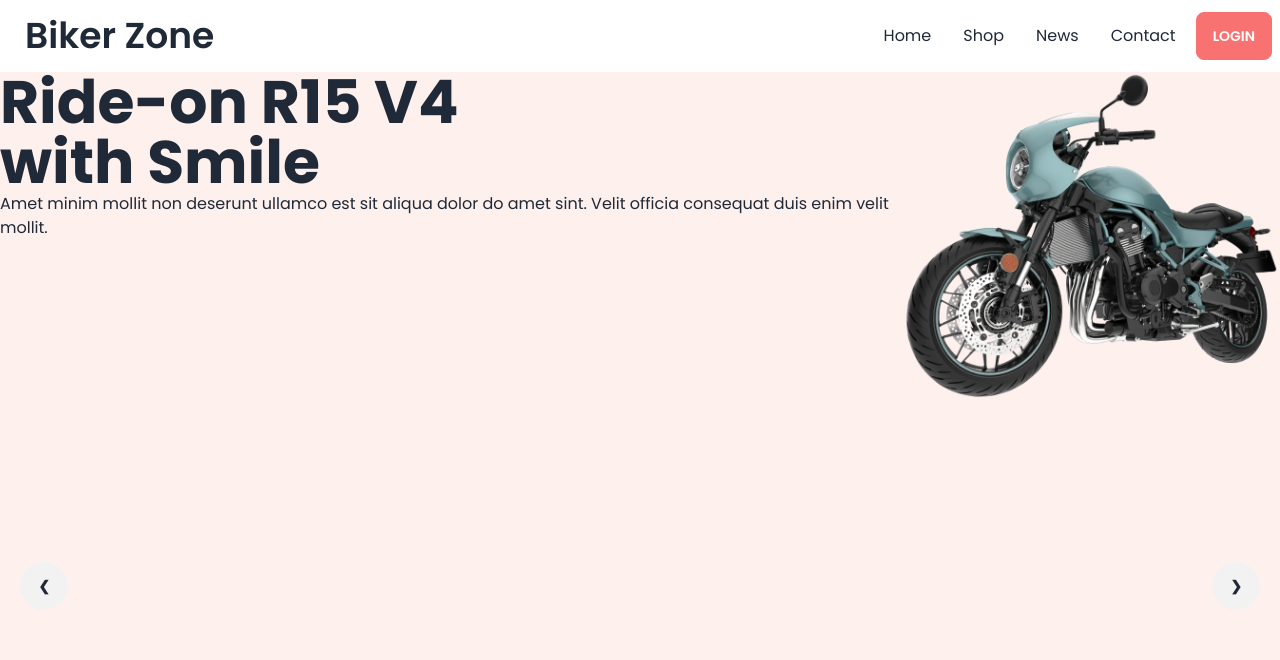
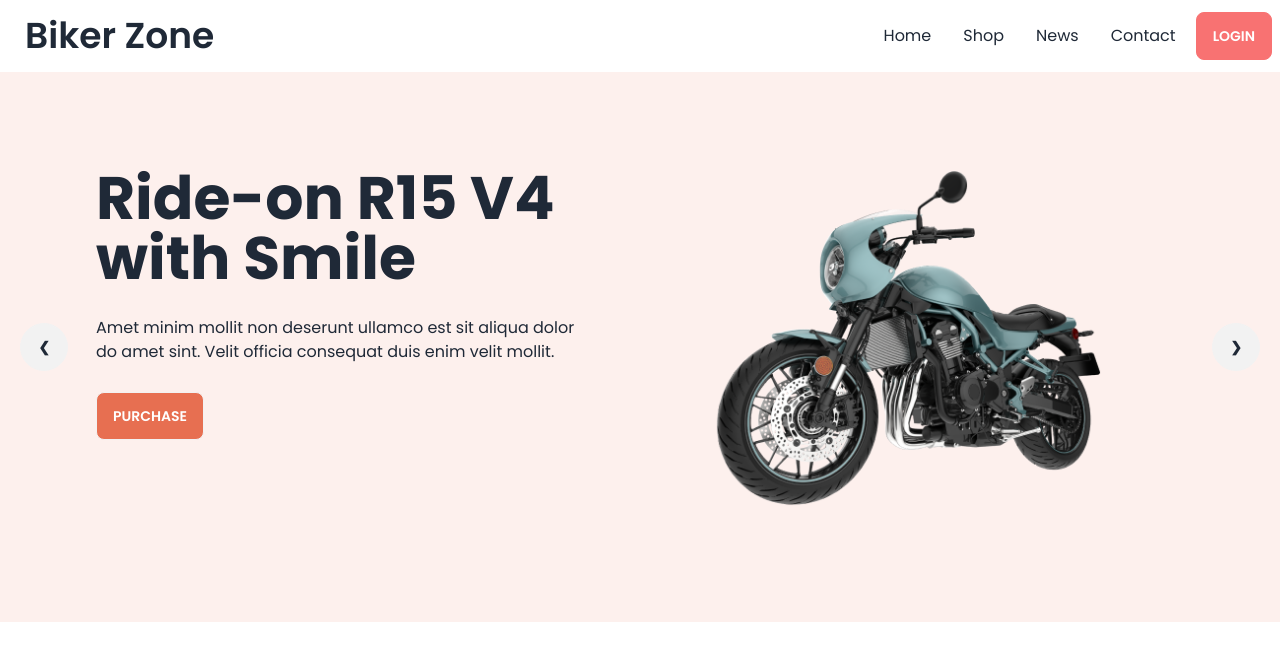
Before and after one commit to emselimahmed/biker-zone-with-daisyui, a plain HTML site: page index.html in a window 1280 px wide. Drawn offline with nearby package versions, Linux system fonts and the light colour scheme.

Commit message:
added first slide customize

```diff
--- a/index.html
+++ b/index.html
@@ -81,19 +81,20 @@
         </nav>
 
         <!-- Slider or Carousel -->
-        <div class="carousel w-full bg-bike-primary-bg">
+        <div class="carousel w-full lg:h-[550px] bg-bike-primary-bg">
 
             <!-- Slide-01 -->
             <div id="slide1" class="carousel-item relative w-full">
-                <div class="flex">
-                    <div>
+                <div class="flex flex-col lg:flex-row p-4 lg:p-24 gap-32">
+                    <div class="space-y-7 flex-1">
                         <h2 class="text-6xl font-bold">Ride-on R15 V4 <br> with Smile</h2>
                         <p>Amet minim mollit non deserunt ullamco
-                            est sit aliqua dolor do amet sint. Velit officia consequat duis enim velit mollit.</p>
+                        est sit aliqua dolor do amet sint. Velit officia consequat duis enim velit mollit.</p>
+                        <button class="btn bg-bike-primary text-white">Purchase</button>
                     </div>
 
-                    <div>
-                        <img src="assets/images/slider/bike1.png" class="w-full" />
+                    <div class="flex-1">
+                        <img src="assets/images/slider/bike1.png" class=" w-[400px]" />
                     </div>
                 </div>
                 <div class="absolute flex justify-between transform -translate-y-1/2 left-5 right-5 top-1/2">
```
